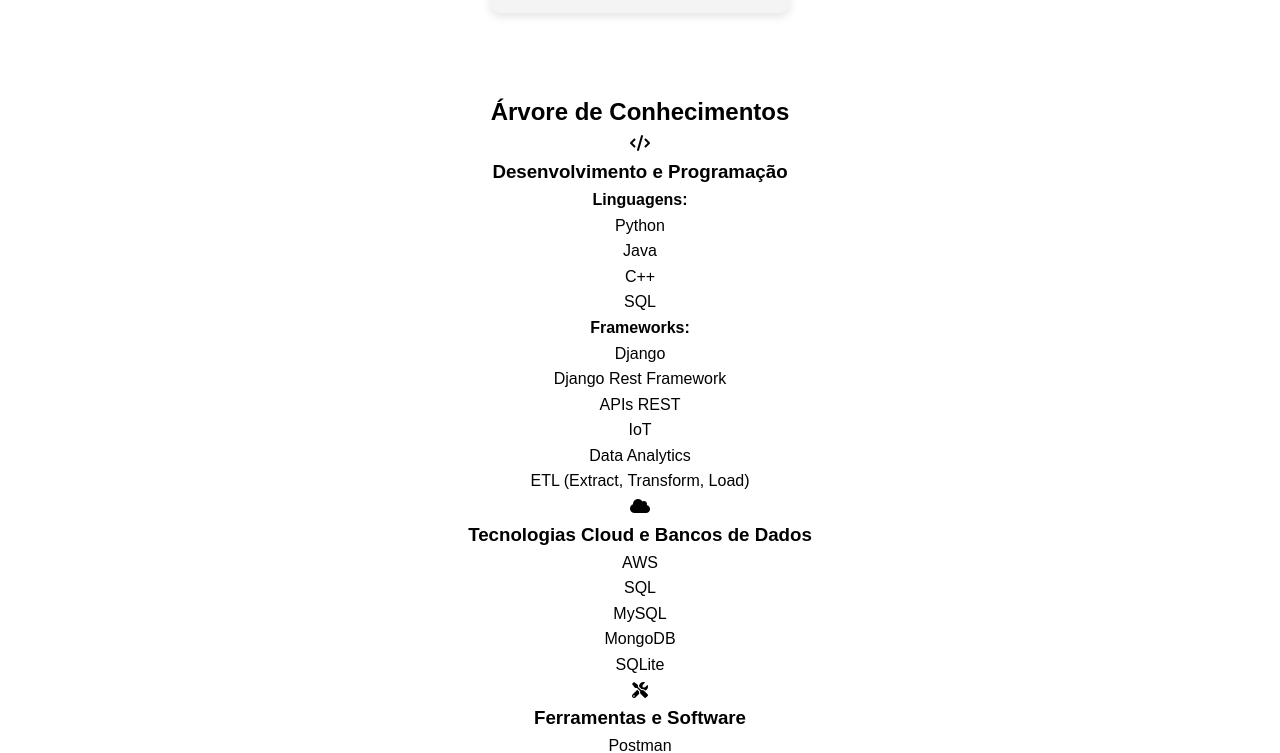
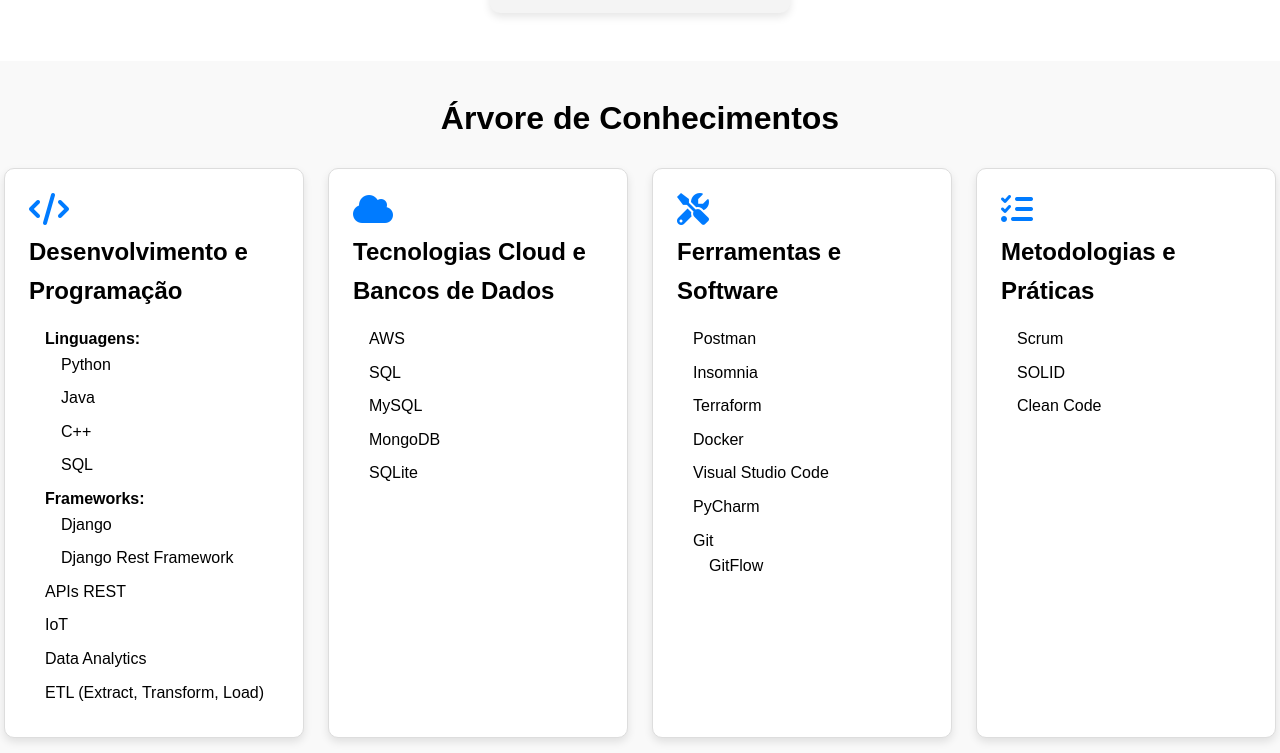
Before and after one commit to obragaa/felipebragaduarte.github.io, a plain HTML site: page index.html in a window 1280 px wide. Shown: the part 4194-4947 px from the top of the page. Drawn offline with Linux system fonts and the light colour scheme.

Commit message:
Consertando o style da Árvore dos conhecimentos que havia sido quebrada depois do último commit

```diff
--- a/css/styles.css
+++ b/css/styles.css
@@ -223,6 +223,69 @@
 }
 
 /* Árvore dos conhecimentos */
+#knowledge-tree {
+    padding: 2rem 0;
+    text-align: center;
+    background-color: #f9f9f9;
+}
+
+#knowledge-tree h2 {
+    font-size: 2rem;
+    margin-bottom: 1.5rem;
+}
+
+.knowledge-container {
+    display: flex;
+    flex-wrap: wrap;
+    justify-content: center;
+    gap: 1.5rem;
+}
+
+.knowledge-card {
+    background: #fff;
+    border: 1px solid #ddd;
+    border-radius: 10px;
+    box-shadow: 0 4px 8px rgba(0,0,0,0.1);
+    padding: 1.5rem;
+    text-align: left;
+    width: 300px;
+    transition: transform 0.3s, box-shadow 0.3s;
+}
+
+.knowledge-card:hover {
+    transform: translateY(-10px);
+    box-shadow: 0 8px 16px rgba(0,0,0,0.2);
+}
+
+.knowledge-card i {
+    font-size: 2rem;
+    margin-bottom: 0.5rem;
+    color: #007bff;
+}
+
+.knowledge-card h3 {
+    font-size: 1.5rem;
+    margin-bottom: 1rem;
+}
+
+.knowledge-card ul {
+    list-style: none;
+    padding-left: 1rem;
+}
+
+.knowledge-card ul ul {
+    padding-left: 1rem;
+}
+
+.knowledge-card li {
+    margin-bottom: 0.5rem;
+}
+
+#subtittle-tree {
+    font-weight: bold;
+}
+
+/* TimeLine */
 #timeline {
     padding: 2rem 0;
     text-align: center;
```
